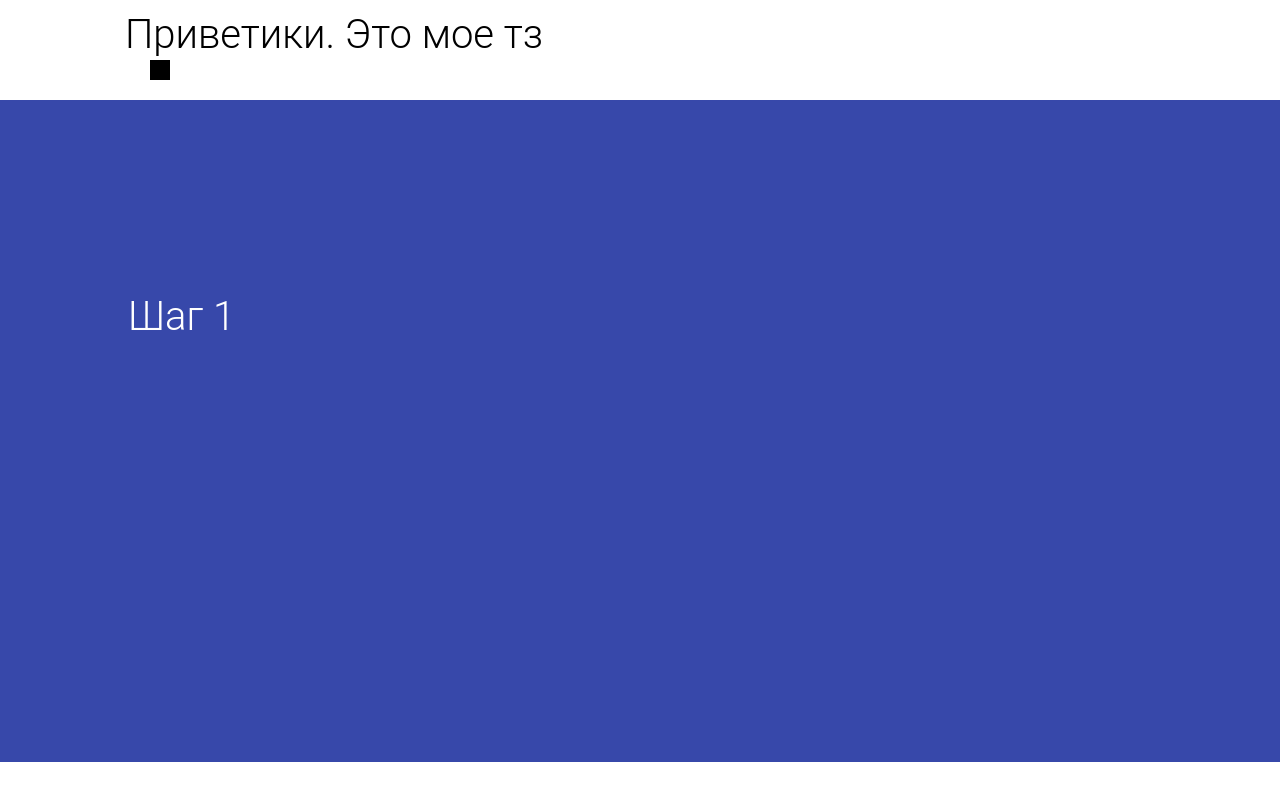
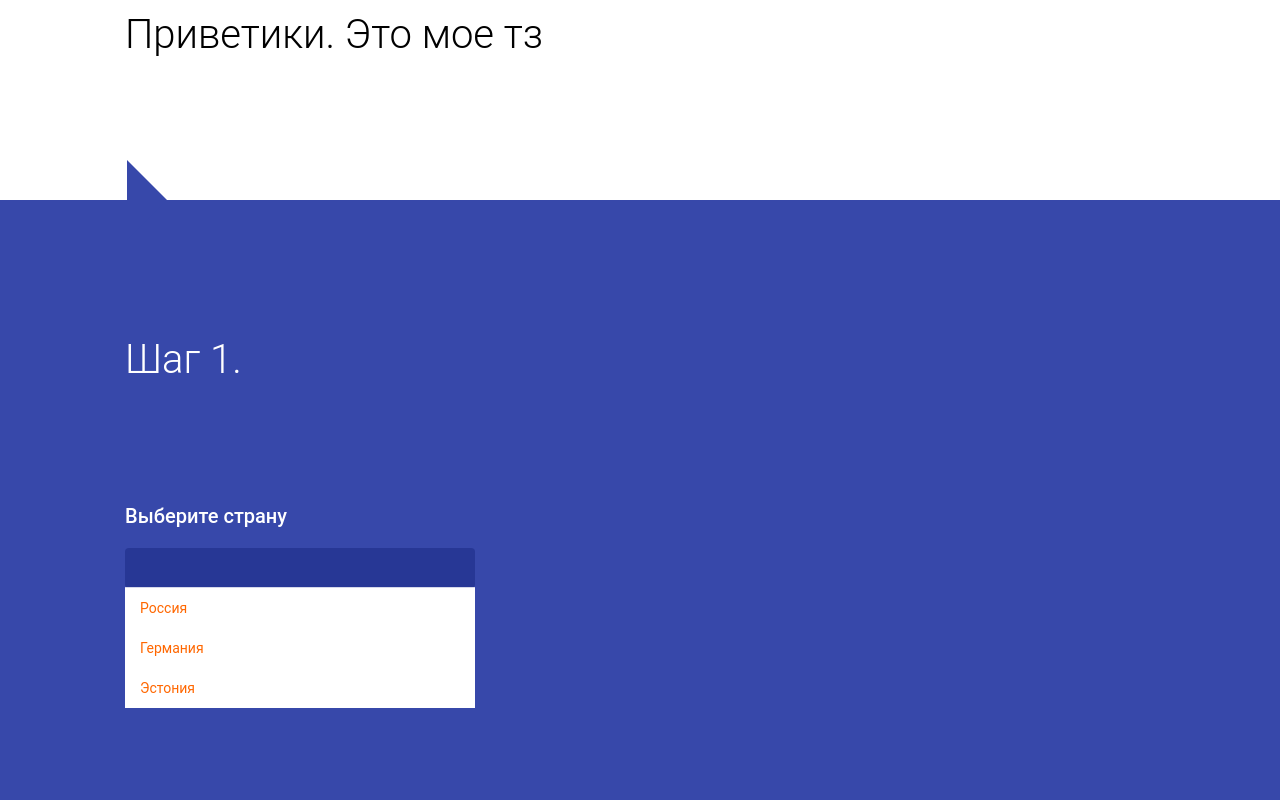
Before and after one commit to pandapandakopanda/tz_manu, a React app: page / in a window 1280 px wide. Shown: the top 800 px of the page. Built offline with nearby package versions, Linux system fonts and the light colour scheme.

Commit message:
init select component

```diff
--- a/src/components/Form/index.js
+++ b/src/components/Form/index.js
@@ -1,13 +1,30 @@
 import React from 'react'
 import ST from './index.scss'
+import Select from '../ui/Select'
+
+
+const items = [
+  {"id": "RU", "name": "Россия"},
+  {"id": "DE", "name": "Германия"},
+  {"id": "EE", "name": "Эстония"}
+]
 
 
 class Form extends React.Component {
+
+
   render(){
     const step = '1'
     return(
       <div className={ST.form}>
-        <h2 className={ST.form_step}>Шаг {step}</h2>
+        <h2 className={ST.form_step}>Шаг {step}.</h2>
+        <div className={ST.form_select}>
+          <Select
+            title={'Выберите страну'}
+            selected={items[0].id}
+            items={items}
+          />
+        </div>
       </div>
     )
   }
--- a/src/components/Form/index.scss
+++ b/src/components/Form/index.scss
@@ -1,13 +1,30 @@
 .form {
   display: flex;
+  flex-direction: column;
+  position: relative;
   width: 100%;
   height: 662px;
   background: #3748AA;
+
+  &::before{
+    content: '';
+    display: block;
+    position: absolute;
+    left: 127px;
+    top:-40px;
+    width: 0px;
+    height:0px;
+    border: 40px solid transparent;
+    border-left-color: #3748AA ;
+    pointer-events: none;
+  }
 }
 
 
+
 .form_step{
-  margin: 15% 10% 70% 10%;
+  padding-top: 102px;
+  padding-left: 125px;
   font-family: Roboto;
   font-style: normal;
   font-weight: 300;
@@ -15,3 +32,12 @@
   line-height: 50px;
   color: #FFFFFF;
 }
+
+.form_select {
+  width: 1100px;
+  height: 273px;
+  display: flex;
+  flex-wrap: wrap;
+  margin-top: 67px;
+  margin-left: 125px;
+}
--- a/src/components/Header/index.js
+++ b/src/components/Header/index.js
@@ -7,7 +7,6 @@ class Header extends React.Component {
     return(
       <div className={ST.header}>
         <h2 className={ST.header_h2}>Приветики. Это мое тз</h2>
-        <div className={ST.header_triangle}></div>
       </div>
     )
   }
--- a/src/components/Header/index.scss
+++ b/src/components/Header/index.scss
@@ -3,7 +3,7 @@
   display: flex;
   flex-direction: column;
   width: 100%;
-  height: 100px;
+  height: 200px;
   background: #FFFFFF;
 }
 
@@ -20,11 +20,3 @@
   letter-spacing: 0em;
   text-align: left;
 }
-
-.header_triangle {
-  width: 0;
-  height: 0;
-  justify-self: flex-end;
-  margin-left: 150px;
-  border: 10px solid black;
-}
--- /dev/null
+++ b/src/components/ui/Select/index.js
@@ -0,0 +1,39 @@
+import React from 'react'
+import ST from './index.scss'
+
+
+class Select extends React.Component {
+
+
+/*   ItemType = { id: String, name: string}
+
+  // это в пропсы
+  selected: String
+  items: ItemType
+  title:string
+  onSelect: (id:string) => void */
+
+
+
+
+
+
+  render(){
+
+    const {title, selected, items} = this.props
+
+    const list = items.map(i=><li className={ST.select_item} key={i.id}>{i.name}</li>)
+
+    return(
+      <div className={ST.select}>
+        <p className={ST.select_title}>{title}</p>
+        <div className={ST.select_header}>{null}</div>
+          <ul className={ST.select_list}>
+            {list}
+          </ul>
+      </div>
+    )
+  }
+}
+
+export default Select
--- /dev/null
+++ b/src/components/ui/Select/index.scss
@@ -0,0 +1,51 @@
+.select {
+  display: flex;
+  flex-direction: column;
+  justify-items: center;
+}
+
+.select_title{
+  font-family: Roboto;
+  font-style: normal;
+  font-weight: 500;
+  font-size: 20px;
+  line-height: 23px;
+  color: #FFFFFF;
+  user-select: none;
+}
+
+.select_header {
+  display: flex;
+  justify-content: space-between;
+  width: 350px;
+  height: 40px;
+  background: #273795;
+  border-radius: 4px;
+}
+
+.select_list{
+  width: 350px;
+  list-style: none;
+  padding-left: 0;
+  background: #FFFFFF;
+  box-shadow: 0px -1px 0px rgba(255, 255, 255, 0.8);
+  border-bottom: 1px solid #3748AA;
+  margin-top: 0;
+}
+
+.select_item{
+  display: flex;
+  align-items: center;
+  height: 40px;
+  padding-left: 15px;
+  font-family: Roboto;
+  font-style: normal;
+  font-weight: normal;
+  font-size: 14px;
+  line-height: 22px;
+  color: #FF6700;
+  &:hover{
+    color:white;
+    background: #FF6700;
+  }
+}
```
Also changed, not shown: src/core/data.json (+5 -5 lines).
